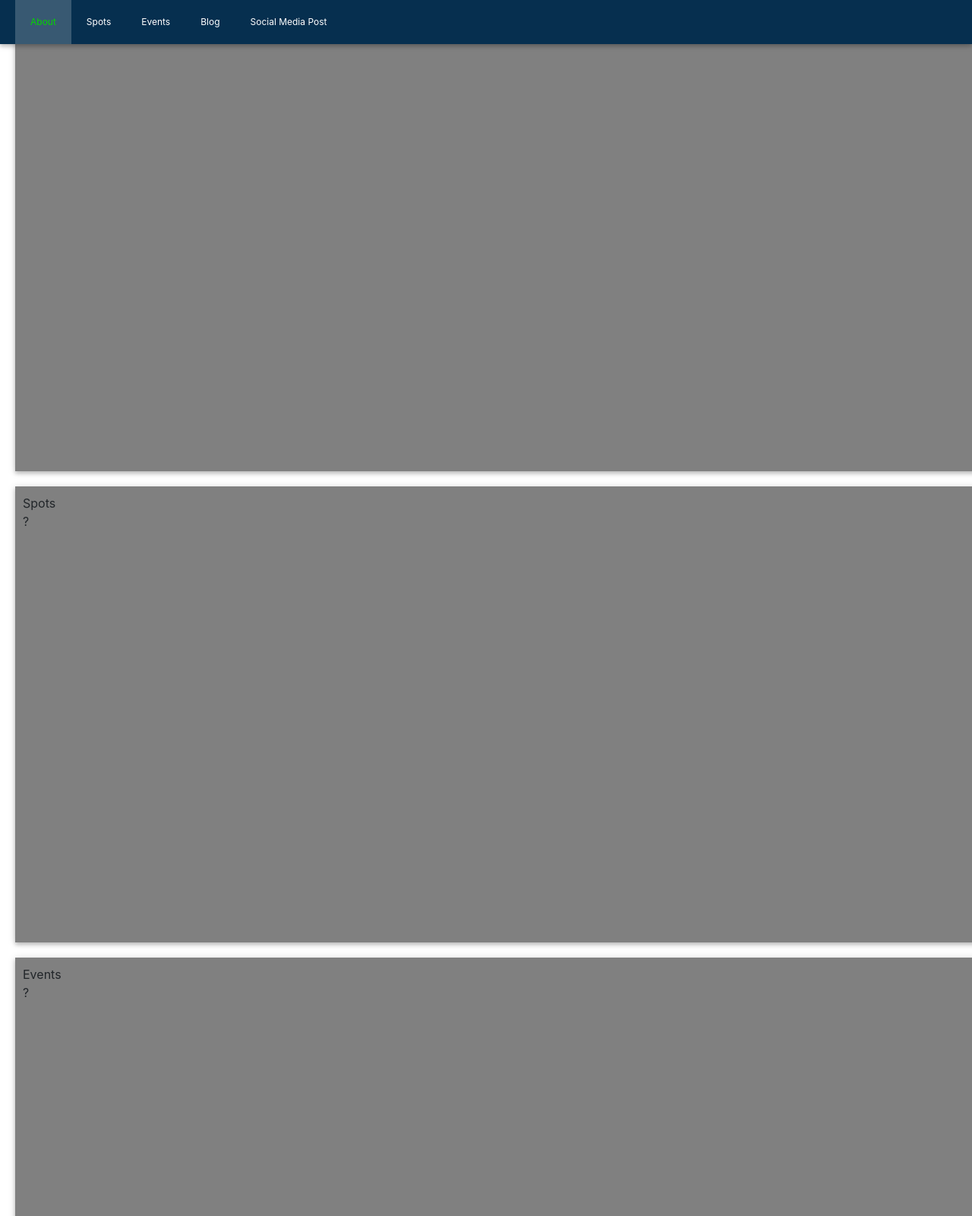
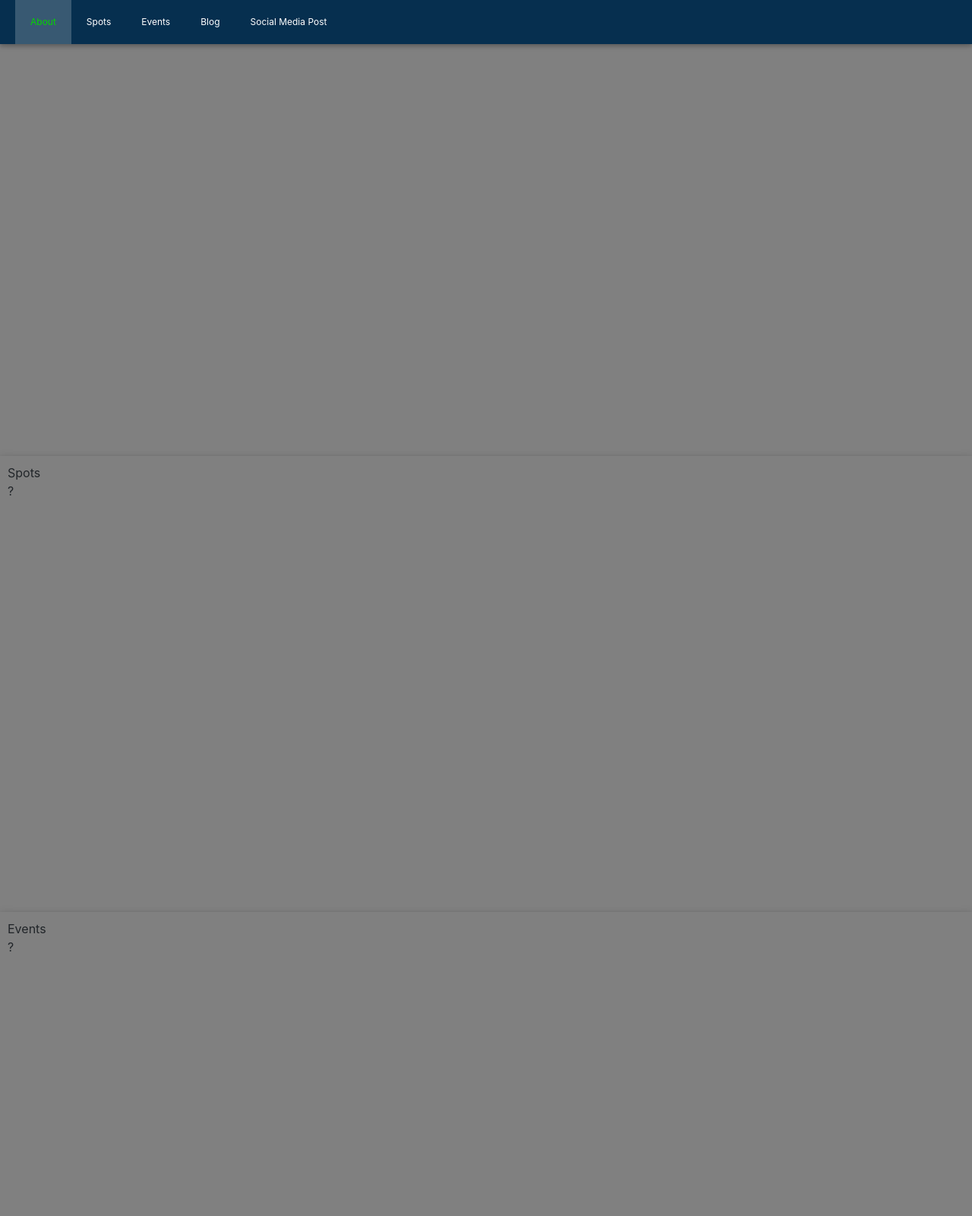
Before and after one commit to Davidimproject/hackathon8, a plain HTML site: page skatepoint.html in a window 1280 px wide. Shown: the top 1600 px of the page at 76% size. Drawn offline with nearby package versions, Linux system fonts and the light colour scheme.

Commit message:
Section
Hinzufügen von section als Klasse

```diff
--- a/CSS/style.css
+++ b/CSS/style.css
@@ -18,7 +18,7 @@ html, body {
     border: none;
 }
 /* Sections */
-section {
+.section {
 	width: 100%;
 	height: 600px;
 	margin: 0;
--- a/skatepoint.html
+++ b/skatepoint.html
@@ -26,7 +26,7 @@
 
 
 <!-- Sections -->
-<section class="about">About
+<section class="section about">About
     <div class="container">
     <div class="row">
         <div class="offset-md-1"></div>
@@ -35,25 +35,25 @@
     </div>
     </div>
 </section>
-<section class="spots">Spots
+<section class="section spots">Spots
     <div class="row">
         <div class="col-md-6">?</div>
         <div class="offset-md-6"></div>
     </div>
 </section>
-<section class="events">Events
+<section class="section events">Events
     <div class="row">
         <div class="col-md-6">?</div>
         <div class="offset-md-6"></div>
     </div>
 </section>
-<section class="blog">Blog
+<section class="section blog">Blog
     <div class="row">
         <div class="col-md-6">?</div>
         <div class="offset-md-6"></div>
     </div>
 </section>
-<section class="newsletter">Newsletter</section>
+<section class="section newsletter">Newsletter</section>
 
 
 <article id="springHierher">
```
